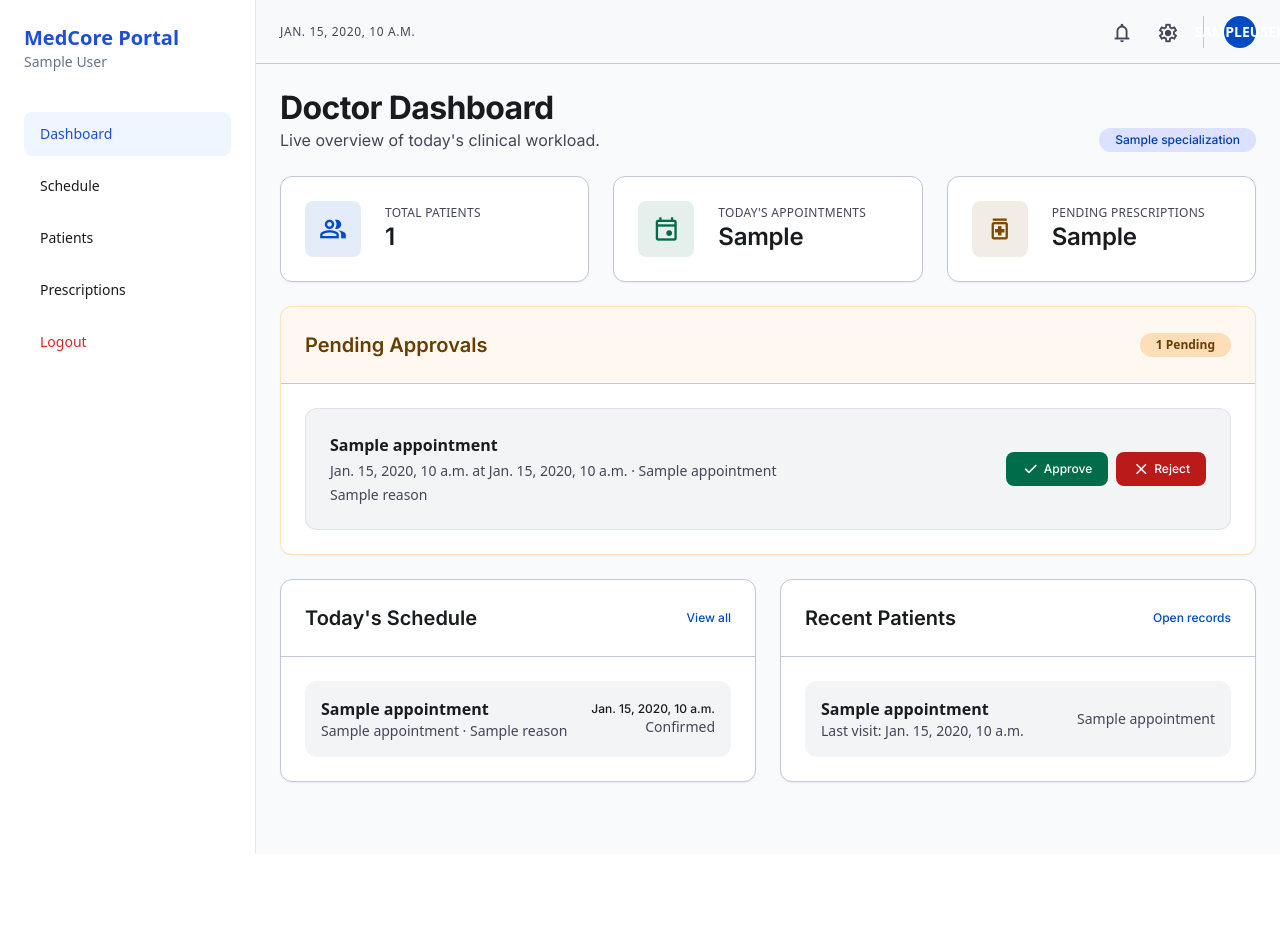
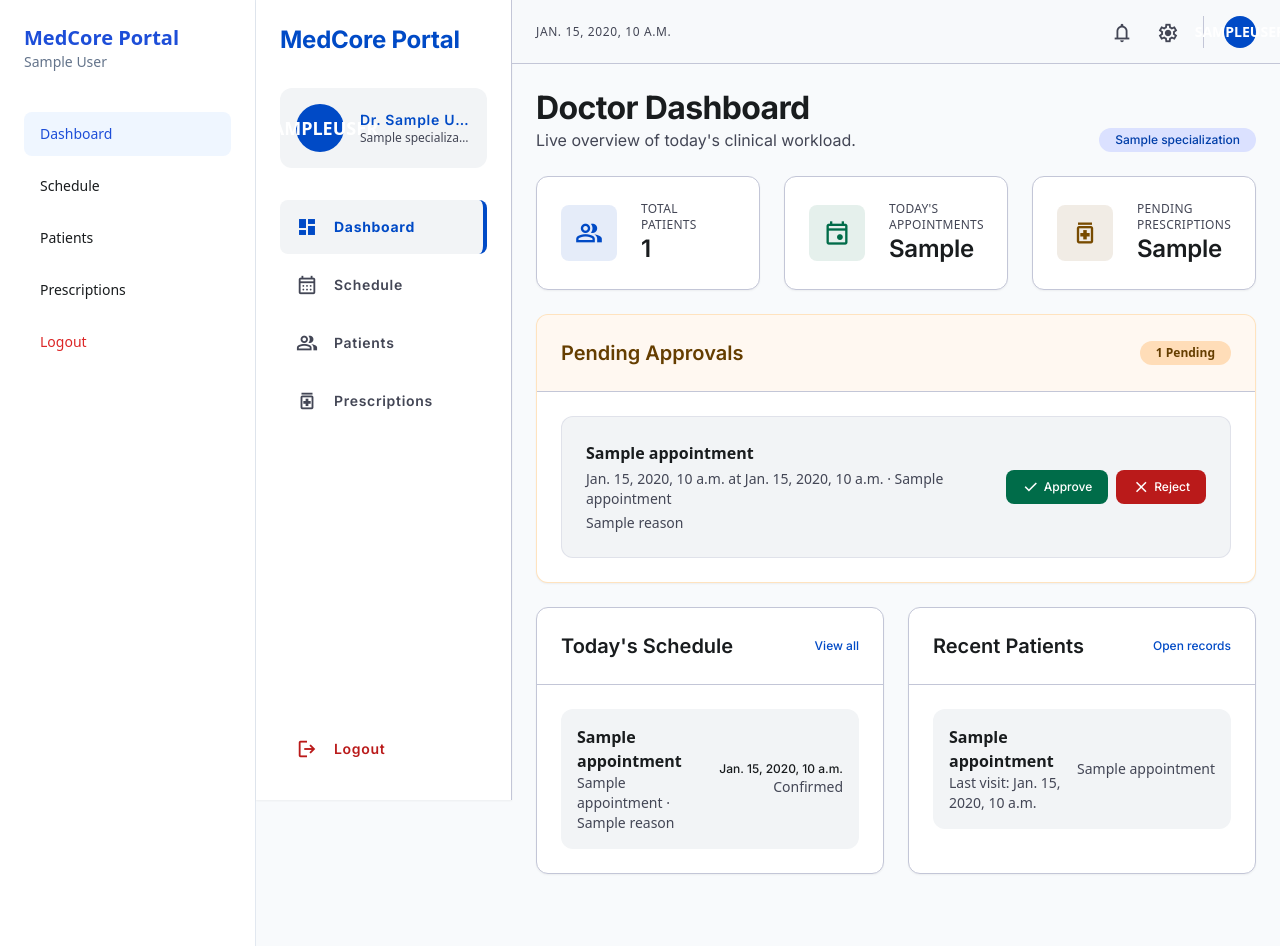
Before and after one commit to KirtanKayastha/hospital-management-system, a Django app: template doctor_siddhartha/templates/doc_siddhartha/doctor_dashboard.html in a window 1280 px wide. Before the commit the page ends 854 px from the top, so only its background shows below. Run offline with Django 4.2, Linux system fonts and the light colour scheme; the template is opened without the code that fills it: most values are stand-ins (such as "Sample title", 1, 10 or a date in 2020); some libraries are stand-ins or nearby versions.

Commit message:
resolve merge conflict in doctor_dashboard.html

```diff
--- a/doctor_siddhartha/templates/doc_siddhartha/doctor_dashboard.html
+++ b/doctor_siddhartha/templates/doc_siddhartha/doctor_dashboard.html
@@ -122,13 +122,54 @@
         <div class="text-sm text-slate-500">{{ doctor_profile.display_name|default:request.user.username }}</div>
       </div>
       <nav class="space-y-2 text-sm font-medium">
-        <a class="block rounded-lg px-4 py-3 bg-blue-50 text-blue-700" href="{% url 'doctor_siddhartha:dashboard' %}">Dashboard</a>
-        <a class="block rounded-lg px-4 py-3 hover:bg-slate-100" href="{% url 'doctor_siddhartha:schedule' %}">Schedule</a>
+      <a class="block rounded-lg px-4 py-3 bg-blue-50 text-blue-700" href="{% url 'doctor_siddhartha:doctor_dashboard' %}">
+      Dashboard</a>
+      <a class="block rounded-lg px-4 py-3 hover:bg-slate-100" href="{% url 'doctor_siddhartha:schedule' %}">Schedule</a>
         <a class="block rounded-lg px-4 py-3 hover:bg-slate-100" href="{% url 'doctor_siddhartha:patients' %}">Patients</a>
         <a class="block rounded-lg px-4 py-3 hover:bg-slate-100" href="{% url 'doctor_siddhartha:prescriptions' %}">Prescriptions</a>
         <a class="block rounded-lg px-4 py-3 text-red-600 hover:bg-red-50" href="{% url 'auth_kirtan:logout' %}">Logout</a>
       </nav>
     </aside>
+
+<aside class="hidden lg:flex flex-col w-64 h-screen sticky top-0 left-0 shrink-0 border-r border-outline-variant bg-surface-container-lowest shadow-sm">
+<div class="p-lg flex flex-col h-full">
+<h1 class="font-headline-md text-headline-md font-bold text-primary mb-xl">MedCore Portal</h1>
+
+<div class="flex items-center gap-md mb-xl p-md rounded-xl bg-surface-container-low">
+    <div class="w-12 h-12 rounded-full bg-primary flex items-center justify-center text-white font-bold text-lg shrink-0">
+        {{ doctor_profile.user.first_name|first|upper }}{{ doctor_profile.user.last_name|first|upper }}
+    </div>
+    <div class="overflow-hidden">
+        <p class="font-label-md text-label-md text-primary truncate">Dr. {{ doctor_profile.display_name }}</p>
+        <p class="text-label-sm text-on-surface-variant truncate">{{ doctor_profile.specialization|default:"General Medicine" }}</p>
+    </div>
+</div>
+
+<nav class="flex flex-col gap-xs flex-1">
+    <a class="flex items-center gap-md p-md rounded-lg font-label-md text-label-md text-primary font-bold border-r-4 border-primary bg-surface-container-low transition-colors duration-150" href="{% url 'doctor_siddhartha:dashboard' %}">
+        <span class="material-symbols-outlined text-[22px]" style="font-variation-settings: 'FILL' 1;">dashboard</span>
+        Dashboard
+    </a>
+    <a class="flex items-center gap-md p-md rounded-lg font-label-md text-label-md text-on-surface-variant hover:bg-surface-container-low transition-colors duration-150" href="{% url 'doctor_siddhartha:schedule' %}">
+        <span class="material-symbols-outlined text-[22px]">calendar_month</span>
+        Schedule
+    </a>
+    <a class="flex items-center gap-md p-md rounded-lg font-label-md text-label-md text-on-surface-variant hover:bg-surface-container-low transition-colors duration-150" href="{% url 'doctor_siddhartha:patients' %}">
+        <span class="material-symbols-outlined text-[22px]">group</span>
+        Patients
+    </a>
+    <a class="flex items-center gap-md p-md rounded-lg font-label-md text-label-md text-on-surface-variant hover:bg-surface-container-low transition-colors duration-150" href="{% url 'doctor_siddhartha:prescriptions' %}">
+        <span class="material-symbols-outlined text-[22px]">medication</span>
+        Prescriptions
+    </a>
+</nav>
+
+<a class="flex items-center gap-md p-md rounded-lg font-label-md text-label-md text-error hover:bg-error-container/10 transition-colors duration-150" href="{% url 'auth_kirtan:logout' %}">
+    <span class="material-symbols-outlined text-[22px]">logout</span>
+    Logout
+</a>
+</div>
+</aside>
 
 <div class="flex-1 flex flex-col min-w-0 overflow-hidden">
 
```
